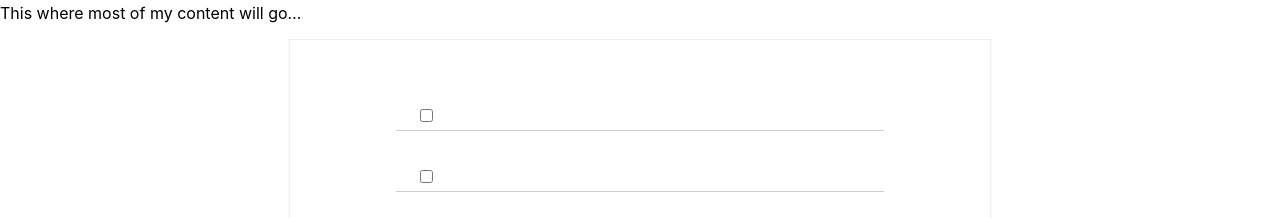
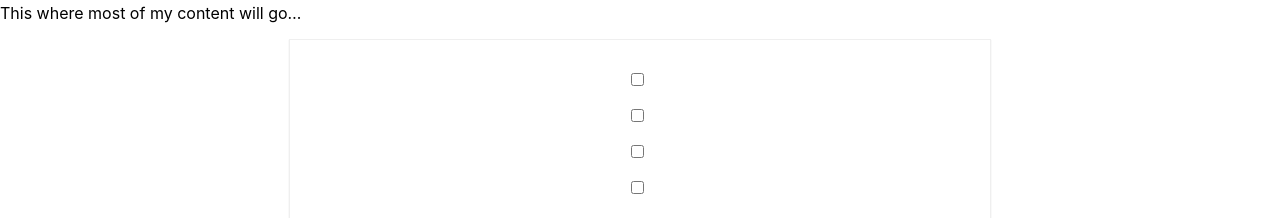
Before and after one commit to jyodying/my-react-app, a React (Create React App) app: page / in a window 1280 px wide. Shown: the part 582-800 px from the top of the page. Built offline with nearby package versions, Linux system fonts and the light colour scheme.

Commit message:
Todo App - Phase 2

```diff
--- a/src/MainContent.js
+++ b/src/MainContent.js
@@ -1,5 +1,5 @@
 import React from 'react';
-import TodoItem from 'TodoItem'
+import TodoItem from './TodoItem'
 
 function MainContent() {
     return (
--- a/src/TodoItem.js
+++ b/src/TodoItem.js
@@ -2,7 +2,7 @@ import React from 'react'
 
 function TodoItem() {
     return (
-        <div className="todo-item">
+        <div className="todo-itemy">
             <input type="checkbox" />
             <p></p>
         </div>
```
